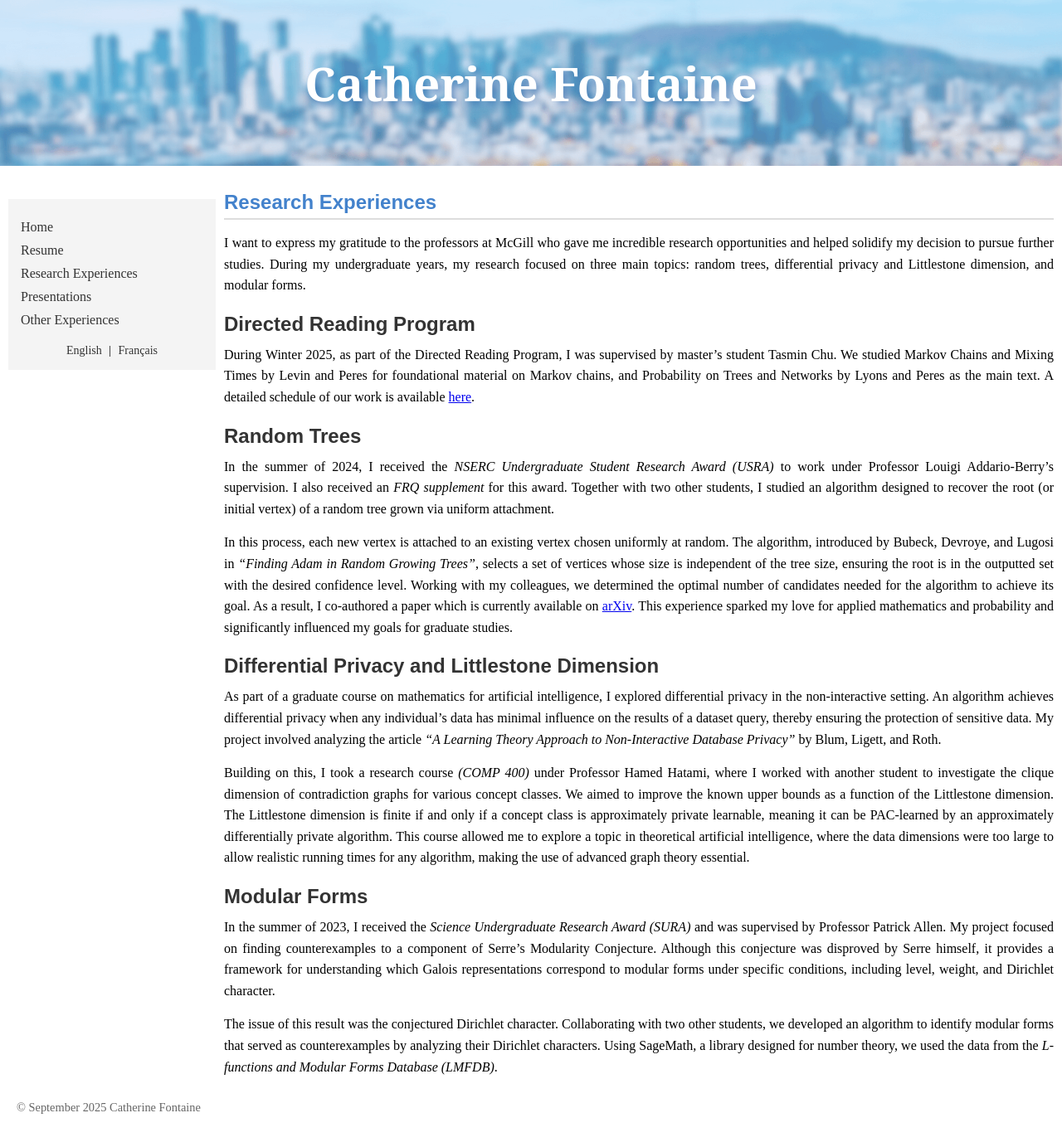
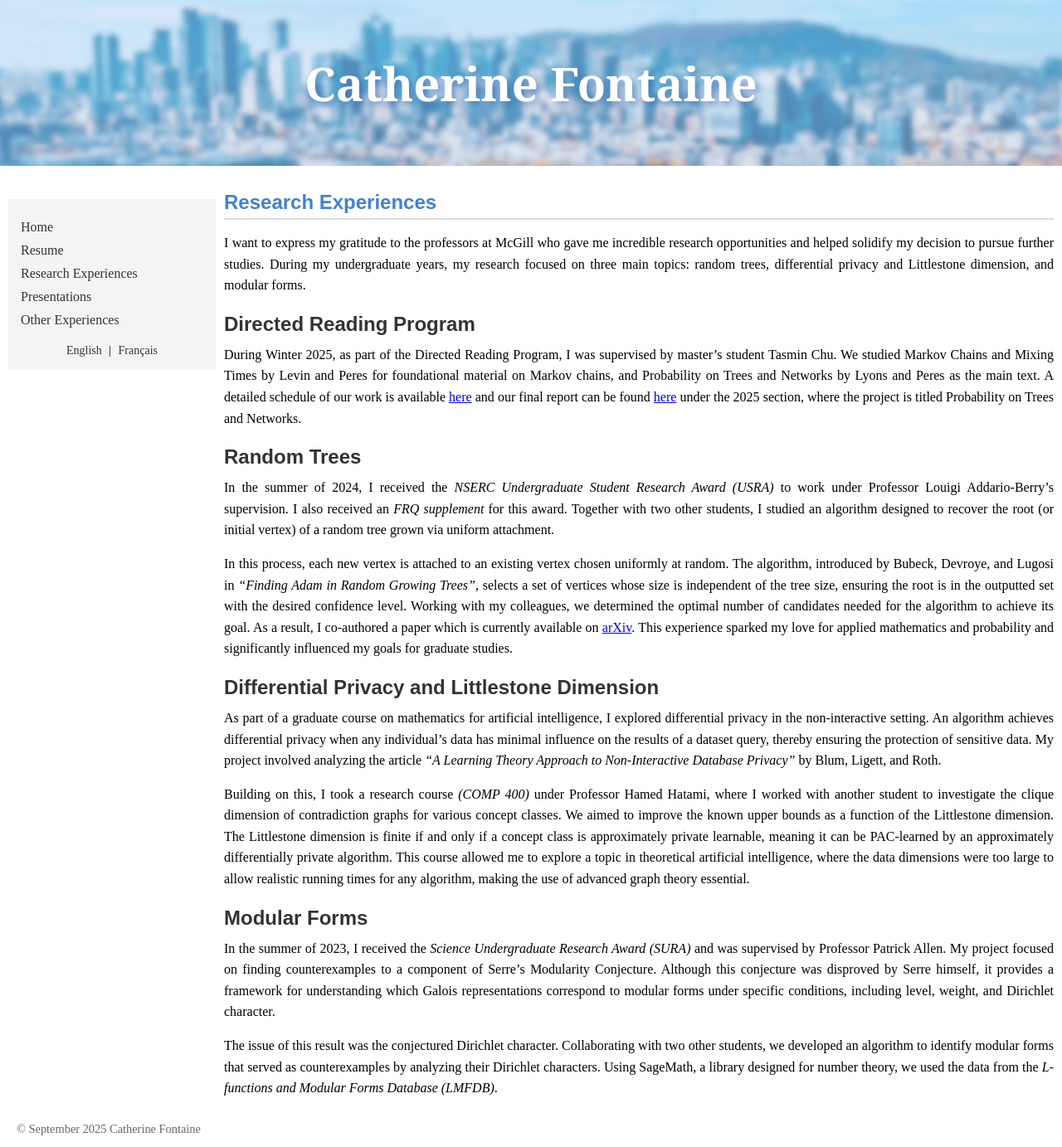
Before and after one commit to CatherineFontaine/CatherineFontaine.github.io, a Jekyll site: the page built from en/researchexperiences.md, in a window 1280 px wide. Shown: the whole page at 83% size. Built offline with Jekyll 4.4.1, drawn with Linux system fonts in a browser that asks for light colours; before the commit the page ends 1357 px from its top, so only the background shows below that.

Commit message:
Update researchexperiences.md

```diff
--- a/en/researchexperiences.md
+++ b/en/researchexperiences.md
@@ -9,8 +9,7 @@
 
 ### Directed Reading Program
 
-During Winter 2025, as part of the Directed Reading Program, I was supervised by master’s student Tasmin Chu. We studied Markov Chains and Mixing Times by Levin and Peres for foundational material on Markov chains, and Probability on Trees and Networks by Lyons and Peres as the main text. A detailed schedule of our work is available [here](https://publish.obsidian.md/tasmin-chu/DRP+Mentorship).
-
+During Winter 2025, as part of the Directed Reading Program, I was supervised by master’s student Tasmin Chu. We studied Markov Chains and Mixing Times by Levin and Peres for foundational material on Markov chains, and Probability on Trees and Networks by Lyons and Peres as the main text. A detailed schedule of our work is available [here](https://publish.obsidian.md/tasmin-chu/DRP+Mentorship) and our final report can be found [here](https://www.math.mcgill.ca/gsams/drp/PastYears.html) under the 2025 section, where the project is titled Probability on Trees and Networks.
 ### Random Trees
 
 In the summer of 2024, I received the *NSERC Undergraduate Student Research Award (USRA)* to work under Professor Louigi Addario-Berry’s supervision. I also received an *FRQ supplement* for this award. Together with two other students, I studied an algorithm designed to recover the root (or initial vertex) of a random tree grown via uniform attachment.
```
